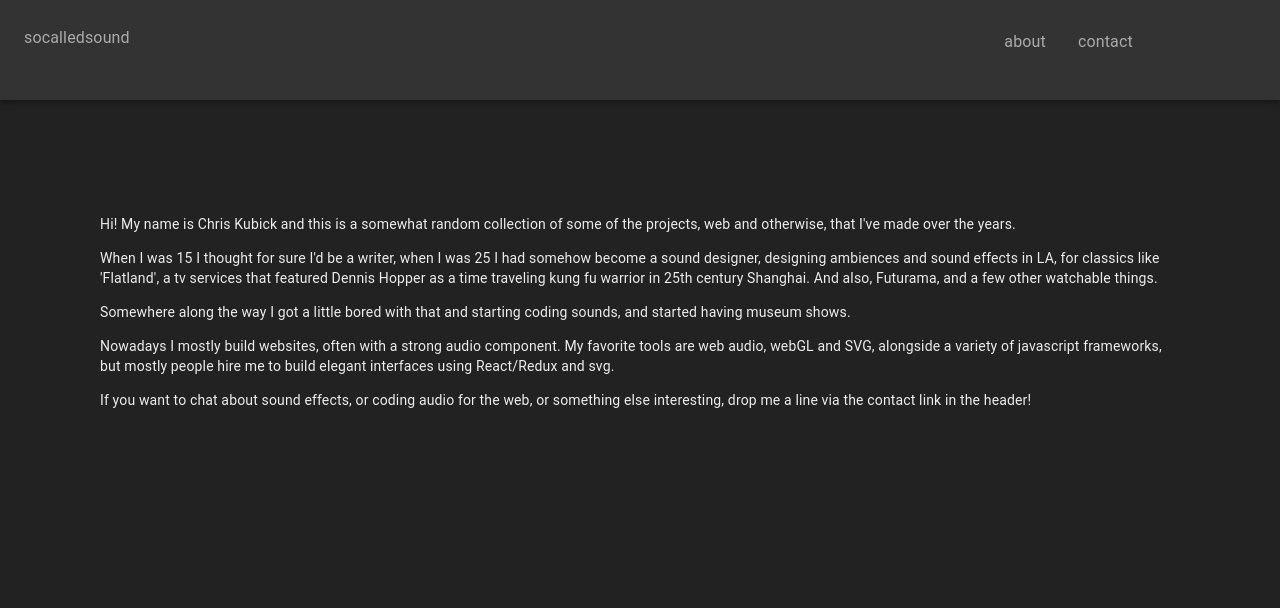
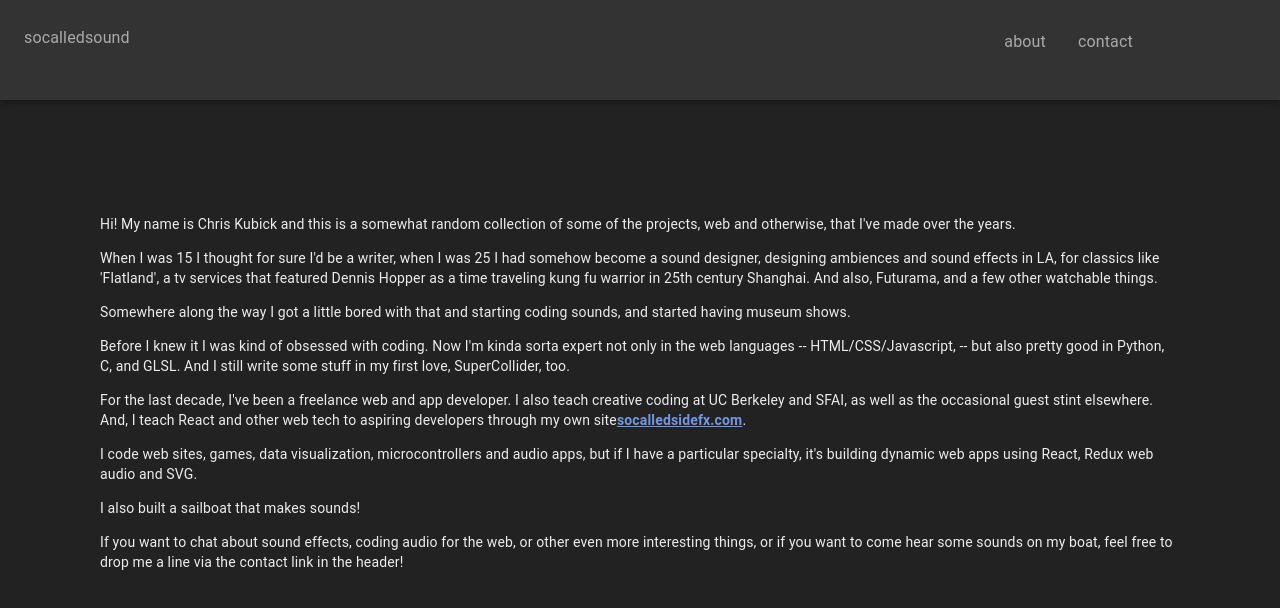
Before and after one commit to socalledsound/socalled-grid, a React (Create React App) app: page /about in a window 1280 px wide. Shown: the top 608 px of the page. Built offline with nearby package versions, Linux system fonts and the light colour scheme.

Commit message:
update about

```diff
--- a/src/components/About.js
+++ b/src/components/About.js
@@ -12,12 +12,18 @@ const About = () => {
                 And also, Futurama, and a few other watchable things.</p>
                 <p>Somewhere along the way I got a little
                 bored with that and starting coding sounds, and started having museum shows.</p>
-                <p>Nowadays I mostly
-                build websites, often with a strong audio component.  My favorite tools are web audio, webGL and SVG,
-                alongside a variety of javascript frameworks, but mostly people hire me to build elegant interfaces
-                using React/Redux and svg.</p>
-                <p>If you want to chat about sound effects, or coding audio for the web,
-                or something else interesting, drop me a line via the contact link in the header!
+                <p>Before I knew it I was kind of obsessed with coding.  Now I'm kinda sorta expert not only in the web languages -- HTML/CSS/Javascript,
+                --  but also pretty good in Python, C, and GLSL.  And I still write some stuff in my first love, SuperCollider, too.</p>
+                <p>For the last decade, I've been a freelance web and app developer.  I also teach creative coding at UC Berkeley and SFAI,
+                    as well as the occasional guest stint elsewhere.  And, I teach React and other web tech to aspiring developers through my own site
+                    <a href="https://www.socalledsidefx.com">socalledsidefx.com</a>.
+                </p>
+                <p>I code web sites, games, data visualization, microcontrollers and audio apps, but if I have a particular specialty, it's building
+                    dynamic web apps using React, Redux web audio and SVG.</p>
+                <p>I also built a sailboat that makes sounds!</p>
+                <p>If you want to chat about sound effects, coding audio for the web,
+                    or other even more interesting things, or if you want to come hear some sounds on my boat,
+                    feel free to drop me a line via the contact link in the header!
             </p>
         </div>
      );
```
